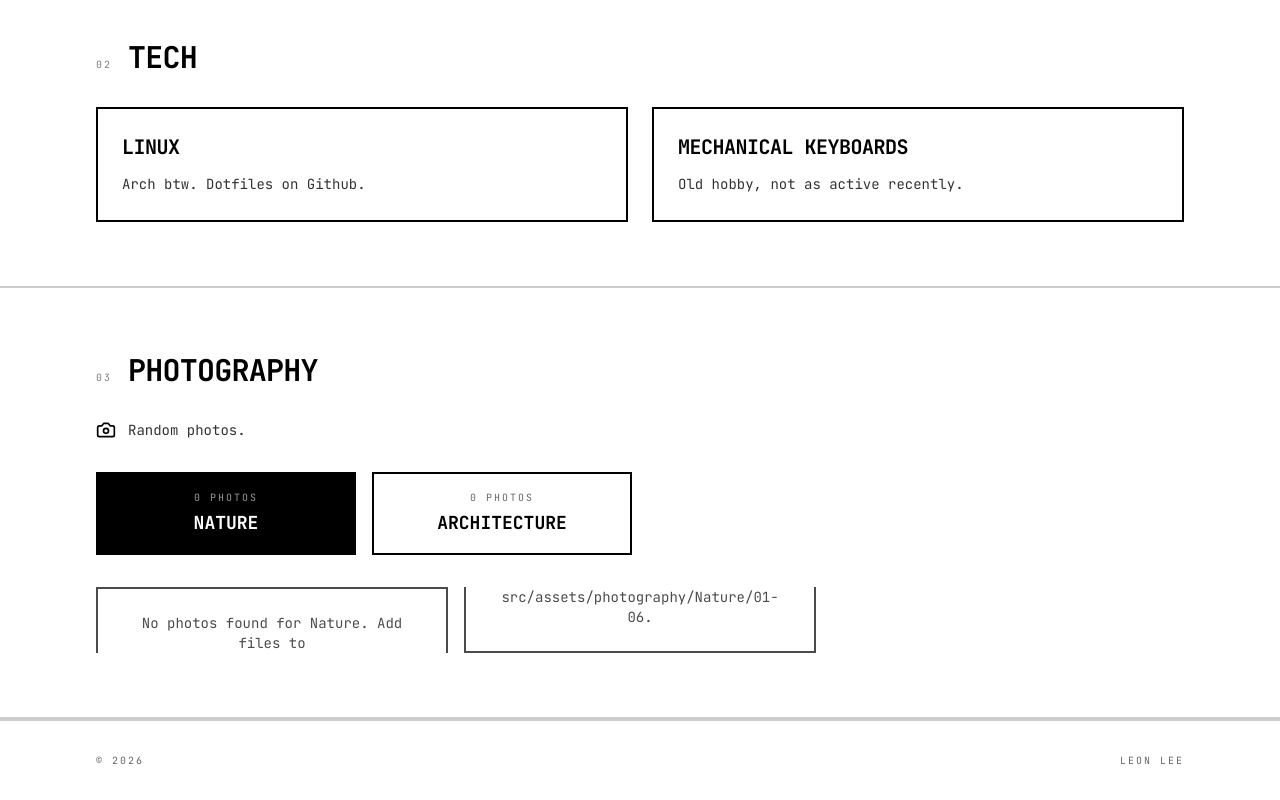
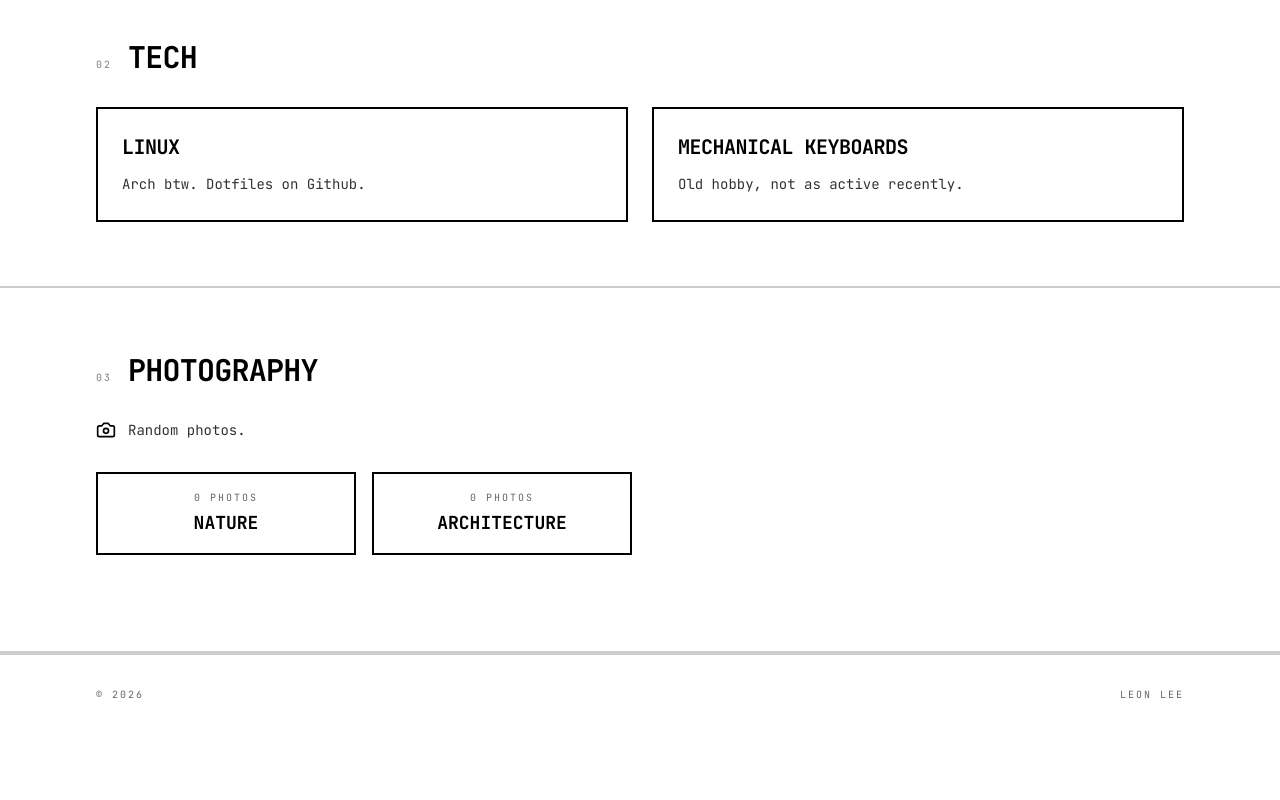
Before and after one commit to Leeonleee/Leeonleee.github.io, a React (Vite) app: page /personal in a window 1280 px wide. Shown: the part 732-1532 px from the top of the page. After the commit the page ends 1466 px from the top, so only its background shows below. Built offline with nearby package versions, Linux system fonts and the light colour scheme; the HTML template or start-up script is replaced by a standard one.

Commit message:
made the photos closed by default

```diff
--- a/src/pages/Personal.tsx
+++ b/src/pages/Personal.tsx
@@ -71,10 +71,7 @@ Object.values(photosByCategory).forEach((photos) => {
 const Personal = () => {
     const [activeTech, setActiveTech] = useState<string | null>(null);
 
-    const [activeCategory, setActiveCategory] = useState(
-        photoCategoryOrder.find((name) => (photosByCategory[name] || []).length > 0) ||
-        photoCategoryOrder[0],
-    );
+    const [activeCategory, setActiveCategory] = useState("");
 
     const activePhotos = useMemo(
         () => photosByCategory[activeCategory] || [],
@@ -216,7 +213,9 @@ const Personal = () => {
                                 key={name}
                                 className={`border-2 border-personal-foreground p-4 text-center transition-colors duration-200 cursor-pointer animate-fade-in ${isActive ? "bg-personal-foreground text-personal" : "hover:bg-personal-foreground hover:text-personal"}`}
                                 style={{ animationDelay: `${index * 100}ms` }}
-                                onClick={() => setActiveCategory(name)}
+                                onClick={() =>
+                                    setActiveCategory(isActive ? "" : name)
+                                }
                             >
                                 <span className="text-brutal-xs opacity-60 block mb-1">{count} photos</span>
                                 <span className="text-lg font-bold uppercase">{name}</span>
@@ -226,6 +225,7 @@ const Personal = () => {
                     </div>
 
                     {/* Photo grid */}
+                    {activeCategory && (
                         <div className="columns-1 sm:columns-2 md:columns-3 gap-4">
                             {activePhotos.length === 0 ? (
                                 <div className="w-full border-2 border-personal-foreground p-6 text-center text-sm opacity-70">
@@ -247,6 +247,7 @@ const Personal = () => {
                                 ))
                             )}
                         </div>
+                    )}
                 </div>
             </section>
 
```
Lines whose indentation alone changed are shown as unchanged.
